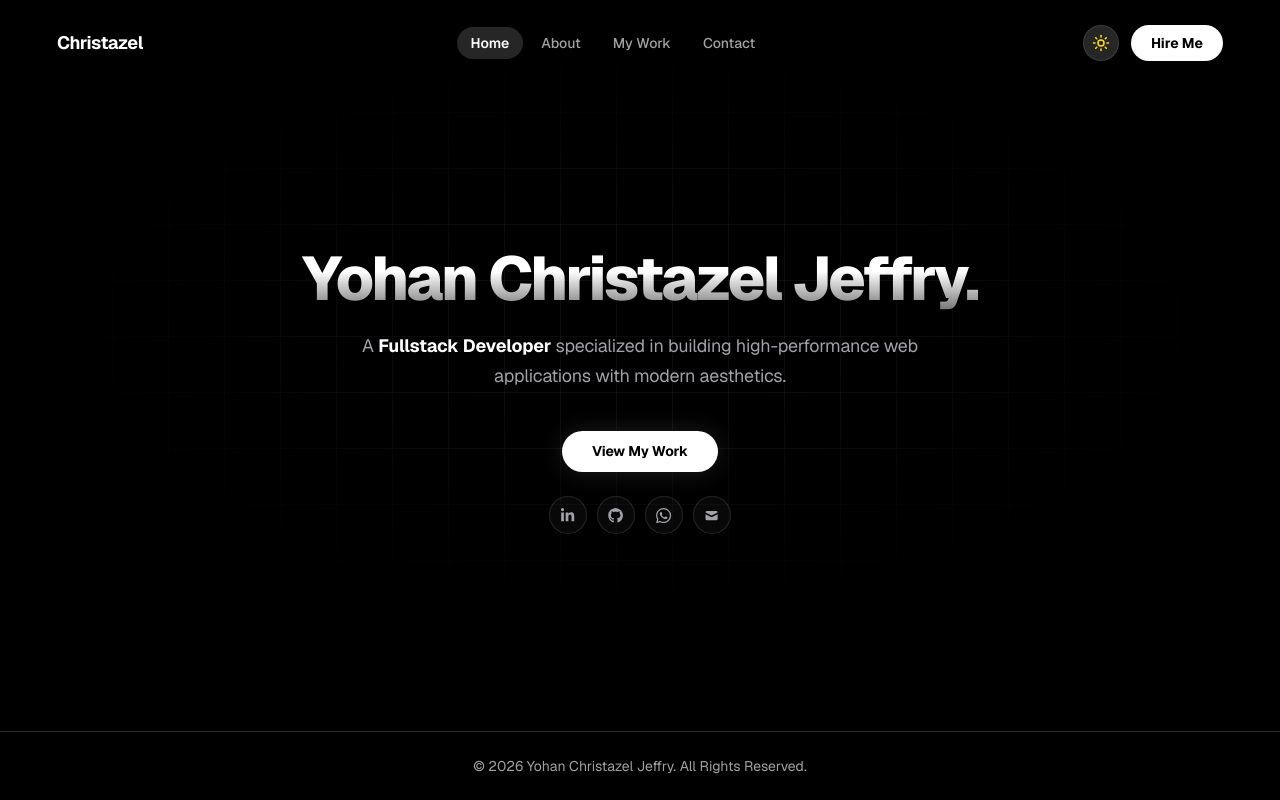
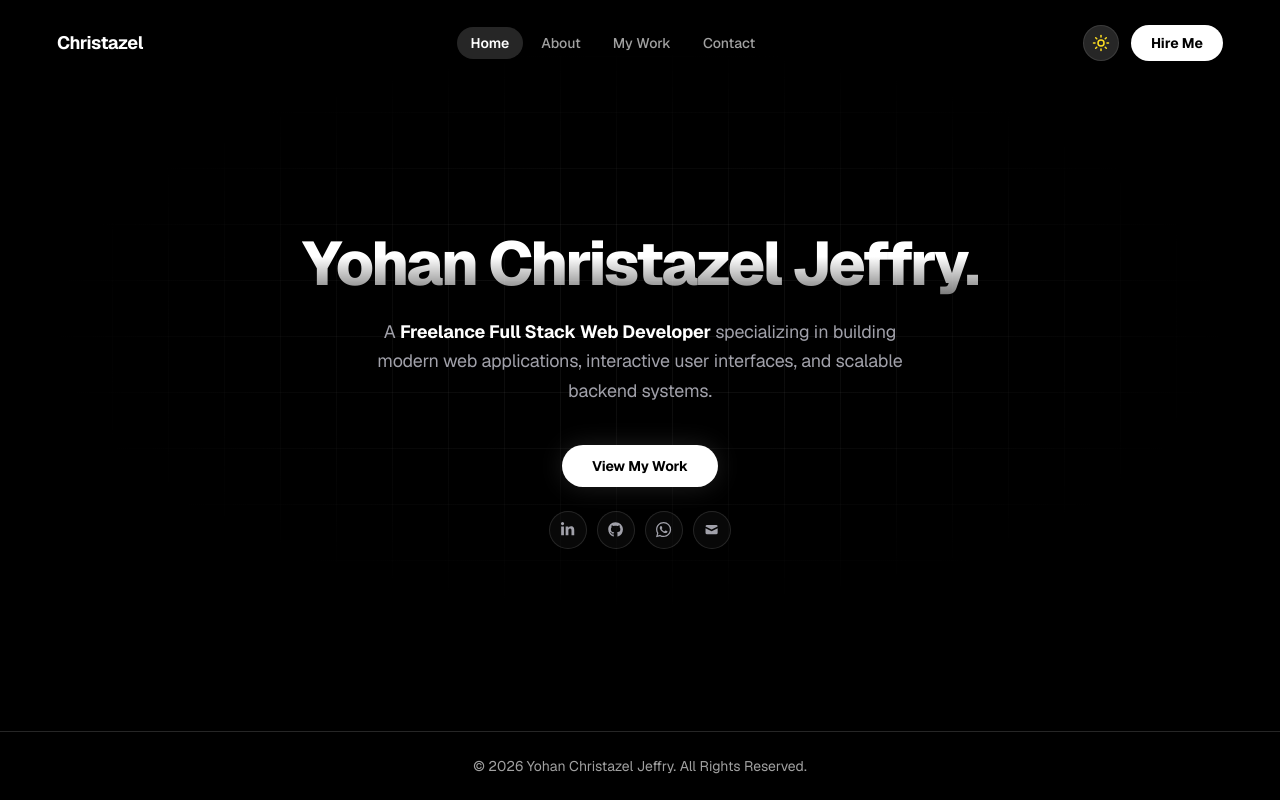
Before and after one commit to Christazel/portfolio, a Next.js app: page / in a window 1280 px wide. Built offline with nearby package versions, Linux system fonts and the light colour scheme.

Commit message:
fix(brand): ensure consistent Freelance Full Stack Web Developer branding across data, metadata, and hero

```diff
--- a/app/data/homeData.ts
+++ b/app/data/homeData.ts
@@ -63,6 +63,6 @@ export const highlights = [
 ];
 
 export const aboutText = {
-  id: "Saya Yohan Christazel Jeffry, mahasiswa Informatika di Universitas Teknologi Yogyakarta. Saya antusias mempelajari hal-hal baru tentang programming, membangun aplikasi end-to-end, dan terbiasa bekerja kolaboratif dalam tim. Saya sudah menekuni dunia IT sekitar 3 tahun sejak mulai kuliah, serta aktif mengikuti berbagai kegiatan kepanitiaan baik di dalam maupun di luar kampus. Selain itu, saya merupakan lulusan Coding Camp 2025 powered by DBS Foundation.",
-  en: "I'm Yohan Christazel Jeffry, an Informatics student at Universitas Teknologi Yogyakarta. I enjoy learning new things in programming, building end-to-end applications, and collaborating effectively in teams. I've been involved in IT for around 3 years since starting university, and I'm active in various committee and organizational activities both on and off campus. I'm also a graduate of Coding Camp 2025 powered by DBS Foundation.",
+  id: "Halo! Saya Yohan, lulusan Informatika dari Universitas Teknologi Yogyakarta dan seorang Freelance Full Stack Web Developer yang berspesialisasi dalam membangun aplikasi web modern, antarmuka pengguna interaktif, dan sistem backend yang terukur. Dengan latar belakang yang kuat dalam pengembangan web full stack, saya memiliki pengalaman merancang dan mengembangkan solusi berbasis web menggunakan teknologi modern di lingkungan frontend dan backend. Saya telah membangun aplikasi seperti sistem manajemen dan platform digital dengan menerapkan praktik terbaik dalam pengembangan perangkat lunak, pemecahan masalah, dan kolaborasi.",
+  en: "Hello! I'm Yohan, an Informatics graduate from Universitas Teknologi Yogyakarta and a Full Stack Web Developer specializing in building modern web applications, interactive user interfaces, and scalable backend systems. With a strong background in full stack web development, I have experience designing and developing web-based solutions using modern technologies across frontend and backend environments. I have built applications such as management systems and digital platforms while applying best practices in software development, problem-solving, and collaboration.",
 } as const;
--- a/app/layout.tsx
+++ b/app/layout.tsx
@@ -9,9 +9,9 @@ import Navbar from "@/components/sections/Navbar";
 const CursorFollower = dynamic(() => import("@/components/layout/CursorFollower"));
 
 const siteUrl = "https://christazel.vercel.app";
-const siteTitle = "Yohan Christazel Jeffry | Fullstack Developer Portfolio";
+const siteTitle = "Yohan Christazel Jeffry | Freelance Full Stack Web Developer Portfolio";
 const siteDescription =
-  "Portfolio of Yohan Christazel Jeffry, a fullstack developer building fast web products, reliable APIs, mobile experiences, and clean UI/UX.";
+  "Portfolio of Yohan Christazel Jeffry, a Freelance Full Stack Web Developer specializing in building modern web applications, interactive user interfaces, and scalable backend systems.";
 
 const geistSans = Geist({
   subsets: ["latin"],
@@ -32,6 +32,7 @@ export const metadata: Metadata = {
   keywords: [
     "Yohan Christazel Jeffry",
     "Christazel",
+    "Freelance Full Stack Web Developer",
     "Fullstack Developer",
     "Portfolio Developer",
     "Next.js Developer",
--- a/app/page.tsx
+++ b/app/page.tsx
@@ -7,7 +7,7 @@ const jsonLd = {
   name: "Yohan Christazel Jeffry",
   url: "https://christazel.vercel.app",
   image: "https://christazel.vercel.app/asset/profile_800.webp",
-  jobTitle: "Fullstack Developer",
+  jobTitle: "Freelance Full Stack Web Developer",
   sameAs: [
     "https://github.com/Christazel",
     "https://www.linkedin.com/in/yohan-christazel-jeffry",
--- a/components/sections/HeroSection.tsx
+++ b/components/sections/HeroSection.tsx
@@ -71,10 +71,9 @@ export default function HeroSection() {
         <p ref={subtitleRef} className="hero-new-subtitle">
           A{" "}
           <span className="hero-new-subtitle-accent">
-            Fullstack Developer
+            Freelance Full Stack Web Developer
           </span>{" "}
-          specialized in building high-performance web applications with modern
-          aesthetics.
+          specializing in building modern web applications, interactive user interfaces, and scalable backend systems.
         </p>
 
         <div ref={ctaRef} className="hero-new-cta-group flex flex-col items-center gap-5 mt-2">
```
